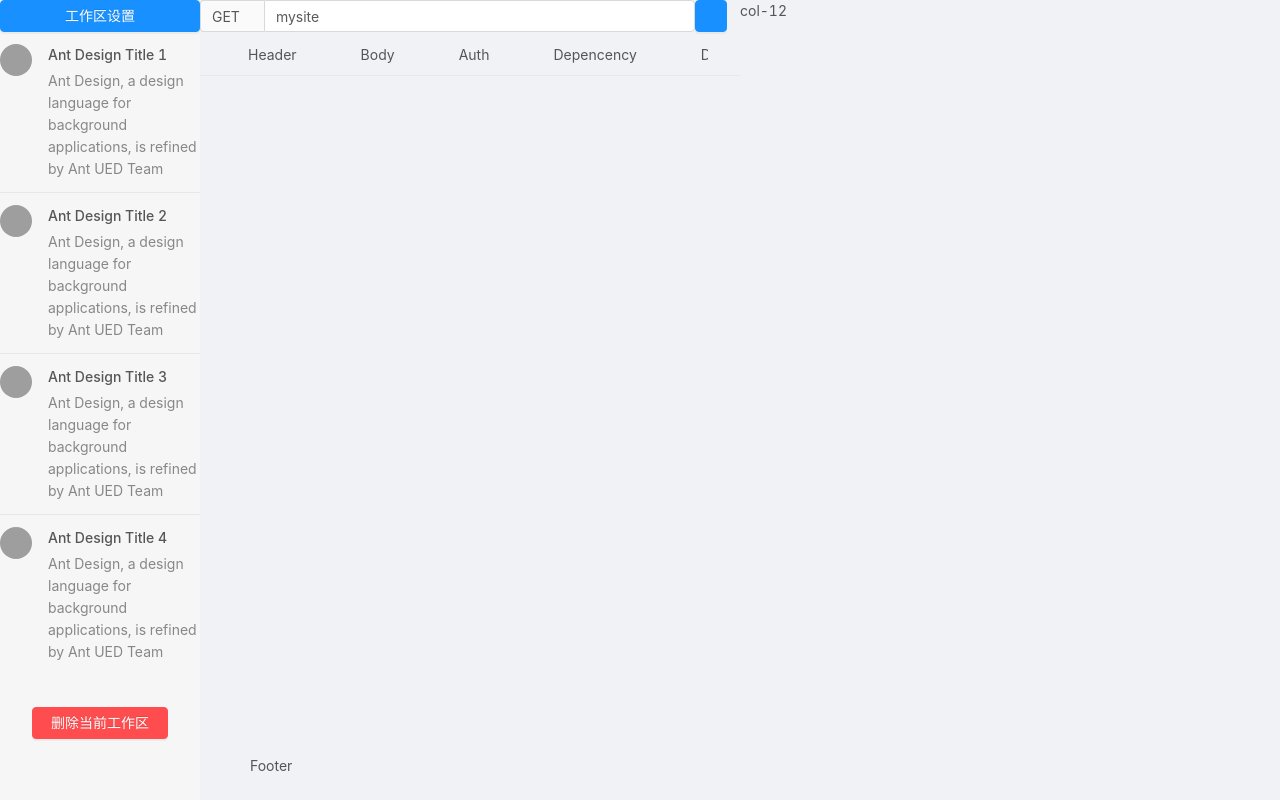
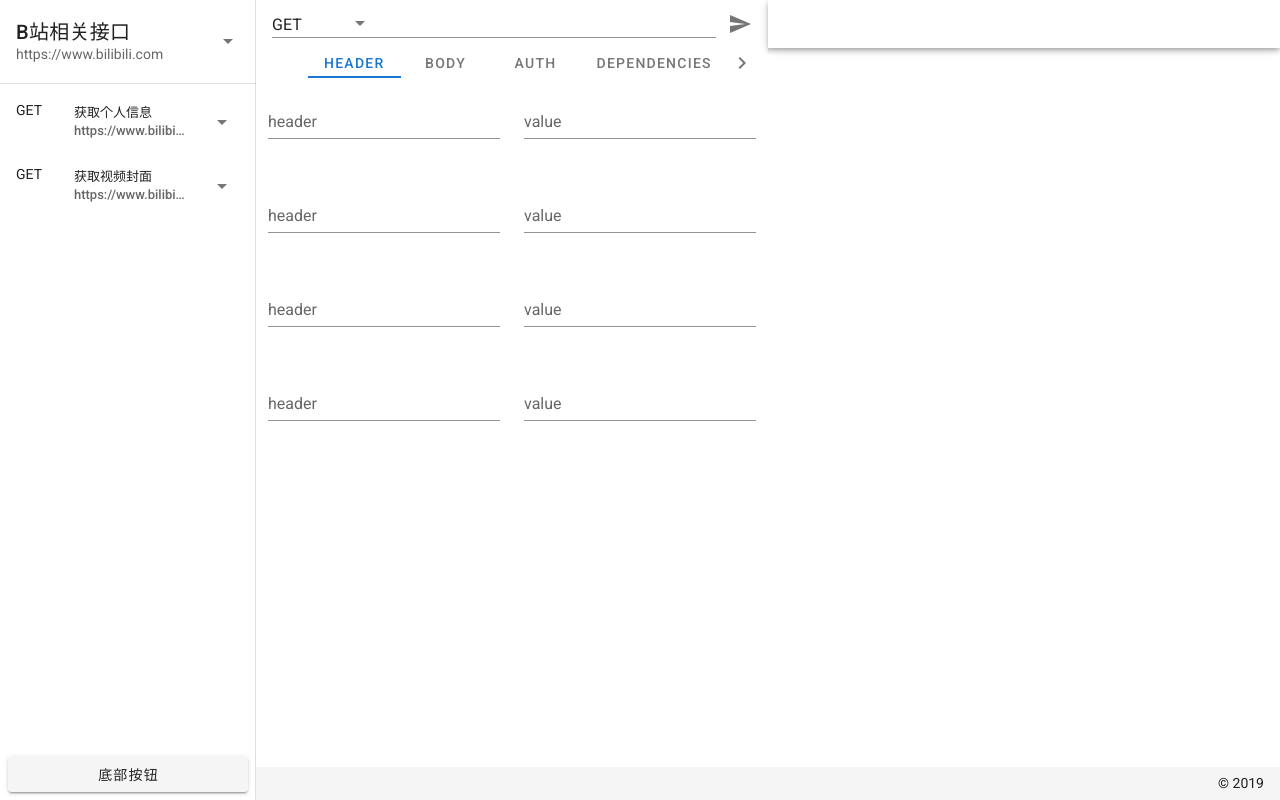
Before and after one commit to gaoliang/quest, a Vue app: page /#/ in a window 1280 px wide. Built offline with nearby package versions, Linux system fonts and the light colour scheme; grey boxes are pictures that could not be loaded.

Commit message:
feat: 搭建基础样式

```diff
--- a/public/index.html
+++ b/public/index.html
@@ -6,6 +6,8 @@
     <meta name="viewport" content="width=device-width,initial-scale=1.0">
     <link rel="icon" href="<%= BASE_URL %>favicon.ico">
     <title>quest</title>
+    <link rel="stylesheet" href="https://fonts.googleapis.com/css?family=Roboto:100,300,400,500,700,900">
+    <link rel="stylesheet" href="https://cdn.jsdelivr.net/npm/@mdi/font@latest/css/materialdesignicons.min.css">
   </head>
   <body>
     <noscript>
--- a/src/App.vue
+++ b/src/App.vue
@@ -1,9 +1,105 @@
 <template>
-  <div id="app">
-    <router-view/>
-  </div>
+  <v-app id="inspire">
+    <drawer></drawer>
+    <v-content>
+      <!-- Provides the application the proper gutter -->
+      <v-container fluid :style="{padding: 0}">
+        <v-row no-gutters>
+          <v-col cols="6">
+            <v-toolbar dense>
+              <v-select
+                value="GET"
+                dense
+                hide-details
+                :menu-props="{ maxHeight: '400' }"
+                :items="items"
+                :style="{flex: '0 0 100px'}"
+              ></v-select>
+              <v-text-field dense hide-details single-line :style="{fontSize: '13px'}"></v-text-field>
+
+              <v-btn icon>
+                <v-icon>mdi-send</v-icon>
+              </v-btn>
+            </v-toolbar>
+            <v-tabs centered center-active slider-size="2" height="30px">
+              <v-tab v-for="item in tabItems" :key="item">{{item}}</v-tab>
+
+              <v-tab-item v-for="item in items" :key="item">
+                <v-container>
+                  <v-row>
+                    <v-col cols="12" md="6">
+                      <v-text-field label="header" required></v-text-field>
+                    </v-col>
+
+                    <v-col cols="12" md="6">
+                      <v-text-field label="value" required></v-text-field>
+                    </v-col>
+                  </v-row>
+                  <v-row>
+                    <v-col cols="12" md="6">
+                      <v-text-field label="header" required></v-text-field>
+                    </v-col>
+
+                    <v-col cols="12" md="6">
+                      <v-text-field label="value" required></v-text-field>
+                    </v-col>
+                  </v-row>
+                  <v-row>
+                    <v-col cols="12" md="6">
+                      <v-text-field label="header" required></v-text-field>
+                    </v-col>
+
+                    <v-col cols="12" md="6">
+                      <v-text-field label="value" required></v-text-field>
+                    </v-col>
+                  </v-row>
+                  <v-row>
+                    <v-col cols="12" md="6">
+                      <v-text-field label="header" required></v-text-field>
+                    </v-col>
+
+                    <v-col cols="12" md="6">
+                      <v-text-field label="value" required></v-text-field>
+                    </v-col>
+                  </v-row>
+                </v-container>
+              </v-tab-item>
+            </v-tabs>
+          </v-col>
+          <v-col cols="6">
+            <v-toolbar dense></v-toolbar>
+          </v-col>
+        </v-row>
+      </v-container>
+    </v-content>
+    <v-footer>
+      <v-spacer></v-spacer>
+      <div>&copy; {{ new Date().getFullYear() }}</div>
+    </v-footer>
+  </v-app>
 </template>
 
-<style lang="less">
-
-</style>
+<script>
+import Drawer from '@/components/Drawer'
+export default {
+  name: 'App',
+  components: {
+    Drawer
+  },
+  data () {
+    return {
+      select: 'Programming',
+      tabItems: ['Header', 'Body', 'Auth', 'Dependencies', 'Docs', 'Settings'],
+      items: [
+        'GET',
+        'POST',
+        'PUT',
+        'DELETE',
+        'PATCH',
+        'HEAD',
+        'OPTIONS'
+      ]
+    }
+  }
+}
+</script>
--- /dev/null
+++ b/src/components/Drawer.vue
@@ -0,0 +1,98 @@
+<template>
+  <v-navigation-drawer app permanent>
+    <v-list>
+      <v-list-item link>
+        <v-list-item-content>
+          <v-list-item-title class="title">B站相关接口</v-list-item-title>
+          <v-list-item-subtitle>https://www.bilibili.com</v-list-item-subtitle>
+        </v-list-item-content>
+
+        <v-list-item-action>
+          <v-icon>mdi-menu-down</v-icon>
+        </v-list-item-action>
+      </v-list-item>
+    </v-list>
+
+    <v-divider></v-divider>
+
+    <v-list dense nav>
+      <v-list-item-group color="primary">
+        <v-list-item v-for="item in items" :key="item.title" link @click.right="show">
+          <v-list-item-icon>GET</v-list-item-icon>
+          <v-list-item-content>
+            <v-list-item-title>{{ item.title }}</v-list-item-title>
+            <v-list-item-subtitle>https://www.bilibili.com/bangumi/play/ep136326?from=search&seid=14265199998534584231</v-list-item-subtitle>
+          </v-list-item-content>
+
+          <v-list-item-action>
+            <v-btn icon @click.stop="show">
+              <v-icon>mdi-menu-down</v-icon>
+            </v-btn>
+          </v-list-item-action>
+        </v-list-item>
+      </v-list-item-group>
+    </v-list>
+
+    <v-menu v-model="showMenu" :position-x="x" :position-y="y" absolute offset-y>
+      <v-card>
+        <v-list dense>
+            <v-list-item @click="console.log('hi')">
+              <v-list-item-icon>
+                <v-icon>mdi-content-duplicate</v-icon>
+              </v-list-item-icon>
+              <v-list-item-title>Duplicate</v-list-item-title>
+            </v-list-item>
+            <v-list-item>
+              <v-list-item-icon>
+                <v-icon>mdi-trash-can-outline</v-icon>
+              </v-list-item-icon>
+              <v-list-item-title>Delete</v-list-item-title>
+            </v-list-item>
+        </v-list>
+      </v-card>
+    </v-menu>
+    <template v-slot:append>
+      <div class="pa-2">
+        <v-btn block>底部按钮</v-btn>
+      </div>
+    </template>
+  </v-navigation-drawer>
+</template>
+
+<script>
+export default {
+  name: 'Drawer',
+  data () {
+    return {
+      items: [
+        { title: '获取个人信息', method: 'GET', 'url': 'https://www.bilibili.com/api/userProfile' },
+        { title: '获取视频封面', method: 'POST', 'url': 'https://www.bilibili.com/api/thumb/hello' }
+      ],
+      showMenu: false,
+      x: 0,
+      y: 0,
+      popupItems: [
+        { title: 'Click Me' },
+        { title: 'Click Me' },
+        { title: 'Click Me' },
+        { title: 'Click Me 2' }
+      ],
+      right: null
+    }
+  },
+  methods: {
+    show (e) {
+      e.preventDefault()
+      this.showMenu = false
+      this.x = e.clientX
+      this.y = e.clientY
+      this.$nextTick(() => {
+        this.showMenu = true
+      })
+    }
+  }
+}
+</script>
+
+<style>
+</style>
--- a/src/components/HelloWorld.vue
+++ b/src/components/HelloWorld.vue
@@ -1,60 +1,144 @@
 <template>
-  <div class="hello">
-    <h1>{{ msg }}</h1>
-    <p>
-      For a guide and recipes on how to configure / customize this project,<br>
-      check out the
-      <a href="https://cli.vuejs.org" target="_blank" rel="noopener">vue-cli documentation</a>.
-    </p>
-    <h3>Installed CLI Plugins</h3>
-    <ul>
-      <li><a href="https://github.com/vuejs/vue-cli/tree/dev/packages/%40vue/cli-plugin-babel" target="_blank" rel="noopener">babel</a></li>
-      <li><a href="https://github.com/vuejs/vue-cli/tree/dev/packages/%40vue/cli-plugin-router" target="_blank" rel="noopener">router</a></li>
-      <li><a href="https://github.com/vuejs/vue-cli/tree/dev/packages/%40vue/cli-plugin-vuex" target="_blank" rel="noopener">vuex</a></li>
-      <li><a href="https://github.com/vuejs/vue-cli/tree/dev/packages/%40vue/cli-plugin-eslint" target="_blank" rel="noopener">eslint</a></li>
-    </ul>
-    <h3>Essential Links</h3>
-    <ul>
-      <li><a href="https://vuejs.org" target="_blank" rel="noopener">Core Docs</a></li>
-      <li><a href="https://forum.vuejs.org" target="_blank" rel="noopener">Forum</a></li>
-      <li><a href="https://chat.vuejs.org" target="_blank" rel="noopener">Community Chat</a></li>
-      <li><a href="https://twitter.com/vuejs" target="_blank" rel="noopener">Twitter</a></li>
-      <li><a href="https://news.vuejs.org" target="_blank" rel="noopener">News</a></li>
-    </ul>
-    <h3>Ecosystem</h3>
-    <ul>
-      <li><a href="https://router.vuejs.org" target="_blank" rel="noopener">vue-router</a></li>
-      <li><a href="https://vuex.vuejs.org" target="_blank" rel="noopener">vuex</a></li>
-      <li><a href="https://github.com/vuejs/vue-devtools#vue-devtools" target="_blank" rel="noopener">vue-devtools</a></li>
-      <li><a href="https://vue-loader.vuejs.org" target="_blank" rel="noopener">vue-loader</a></li>
-      <li><a href="https://github.com/vuejs/awesome-vue" target="_blank" rel="noopener">awesome-vue</a></li>
-    </ul>
-  </div>
+  <v-container>
+    <v-layout
+      text-center
+      wrap
+    >
+      <v-flex xs12>
+        <v-img
+          :src="require('../assets/logo.svg')"
+          class="my-3"
+          contain
+          height="200"
+        ></v-img>
+      </v-flex>
+
+      <v-flex mb-4>
+        <h1 class="display-2 font-weight-bold mb-3">
+          Welcome to Vuetify
+        </h1>
+        <p class="subheading font-weight-regular">
+          For help and collaboration with other Vuetify developers,
+          <br>please join our online
+          <a href="https://community.vuetifyjs.com" target="_blank">Discord Community</a>
+        </p>
+      </v-flex>
+
+      <v-flex
+        mb-5
+        xs12
+      >
+        <h2 class="headline font-weight-bold mb-3">What's next?</h2>
+
+        <v-layout justify-center>
+          <a
+            v-for="(next, i) in whatsNext"
+            :key="i"
+            :href="next.href"
+            class="subheading mx-3"
+            target="_blank"
+          >
+            {{ next.text }}
+          </a>
+        </v-layout>
+      </v-flex>
+
+      <v-flex
+        xs12
+        mb-5
+      >
+        <h2 class="headline font-weight-bold mb-3">Important Links</h2>
+
+        <v-layout justify-center>
+          <a
+            v-for="(link, i) in importantLinks"
+            :key="i"
+            :href="link.href"
+            class="subheading mx-3"
+            target="_blank"
+          >
+            {{ link.text }}
+          </a>
+        </v-layout>
+      </v-flex>
+
+      <v-flex
+        xs12
+        mb-5
+      >
+        <h2 class="headline font-weight-bold mb-3">Ecosystem</h2>
+
+        <v-layout justify-center>
+          <a
+            v-for="(eco, i) in ecosystem"
+            :key="i"
+            :href="eco.href"
+            class="subheading mx-3"
+            target="_blank"
+          >
+            {{ eco.text }}
+          </a>
+        </v-layout>
+      </v-flex>
+    </v-layout>
+  </v-container>
 </template>
 
 <script>
 export default {
   name: 'HelloWorld',
-  props: {
-    msg: String
-  }
+
+  data: () => ({
+    ecosystem: [
+      {
+        text: 'vuetify-loader',
+        href: 'https://github.com/vuetifyjs/vuetify-loader'
+      },
+      {
+        text: 'github',
+        href: 'https://github.com/vuetifyjs/vuetify'
+      },
+      {
+        text: 'awesome-vuetify',
+        href: 'https://github.com/vuetifyjs/awesome-vuetify'
+      }
+    ],
+    importantLinks: [
+      {
+        text: 'Documentation',
+        href: 'https://vuetifyjs.com'
+      },
+      {
+        text: 'Chat',
+        href: 'https://community.vuetifyjs.com'
+      },
+      {
+        text: 'Made with Vuetify',
+        href: 'https://madewithvuejs.com/vuetify'
+      },
+      {
+        text: 'Twitter',
+        href: 'https://twitter.com/vuetifyjs'
+      },
+      {
+        text: 'Articles',
+        href: 'https://medium.com/vuetify'
+      }
+    ],
+    whatsNext: [
+      {
+        text: 'Explore components',
+        href: 'https://vuetifyjs.com/components/api-explorer'
+      },
+      {
+        text: 'Select a layout',
+        href: 'https://vuetifyjs.com/layout/pre-defined'
+      },
+      {
+        text: 'Frequently Asked Questions',
+        href: 'https://vuetifyjs.com/getting-started/frequently-asked-questions'
+      }
+    ]
+  })
 }
 </script>
-
-<!-- Add "scoped" attribute to limit CSS to this component only -->
-<style scoped lang="less">
-h3 {
-  margin: 40px 0 0;
-}
-ul {
-  list-style-type: none;
-  padding: 0;
-}
-li {
-  display: inline-block;
-  margin: 0 10px;
-}
-a {
-  color: #42b983;
-}
-</style>
--- a/src/main.js
+++ b/src/main.js
@@ -4,6 +4,7 @@ import router from './router'
 import store from './store'
 import Antd from 'ant-design-vue'
 import 'ant-design-vue/dist/antd.css'
+import vuetify from './plugins/vuetify'
 
 Vue.config.productionTip = false
 
@@ -11,5 +12,6 @@ Vue.use(Antd)
 new Vue({
   router,
   store,
+  vuetify,
   render: h => h(App)
 }).$mount('#app')
--- /dev/null
+++ b/src/plugins/vuetify.js
@@ -0,0 +1,10 @@
+import Vue from 'vue'
+import Vuetify from 'vuetify/lib'
+
+Vue.use(Vuetify)
+
+export default new Vuetify({
+  theme: {
+    dark: false
+  }
+})
--- /dev/null
+++ b/vue.config.js
@@ -0,0 +1,5 @@
+module.exports = {
+  'transpileDependencies': [
+    'vuetify'
+  ]
+}
```
Also changed, not shown: package.json (+6 -1 lines), src/assets/logo.svg (added), 1 other file (tests, documents, lock files or other folders).
